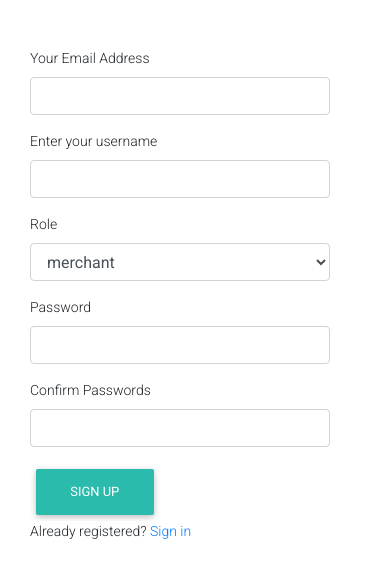
After one commit to Virsail/Inventory-Management-System, a Flask app: page /authenticate/register/merchant in a window 390 px wide. The commit adds this page. Shown: the top 578 px of the page. Run offline with Flask 2, Linux system fonts and the light colour scheme; some libraries are stand-ins or nearby versions.

Commit message:
Create auth register_merchant html template

```diff
--- a/app/templates/auth/login.html
+++ b/app/templates/auth/login.html
@@ -18,7 +18,7 @@
       {% endfor %}
       <!-- Login form -->
       {{wtf.quick_form(login_form)}}
-      <p> Don't have an account? <a href="">Register as a merchant</a></p>
+      <p> Don't have an account? <a href="{{url_for('auth.register_merchant')}}">Register as a merchant</a></p>
      </div>
      <div clas="col-md-2"> </div>
     </div>
--- /dev/null
+++ b/app/templates/auth/register_merchant.html
@@ -0,0 +1,20 @@
+{% extends 'base.html'%}
+{% import 'bootstrap/wtf.html' as wtf%}
+{%block navbar%}
+{%endblock%}
+{%block sidenav%}
+{%endblock%}
+{% block content %}
+<div class="container mt-5">
+<div class="row">
+<div class="col-md-2"> </div>
+<div class="col-md-8">
+
+{{wtf.quick_form(registration_form)}}
+<p>Already registered? <a href="{{url_for('auth.login')}}">Sign in</a></p>
+</div>
+<div class="col-md-2"></div>
+</div>
+</div>
+
+{% endblock%}
```
